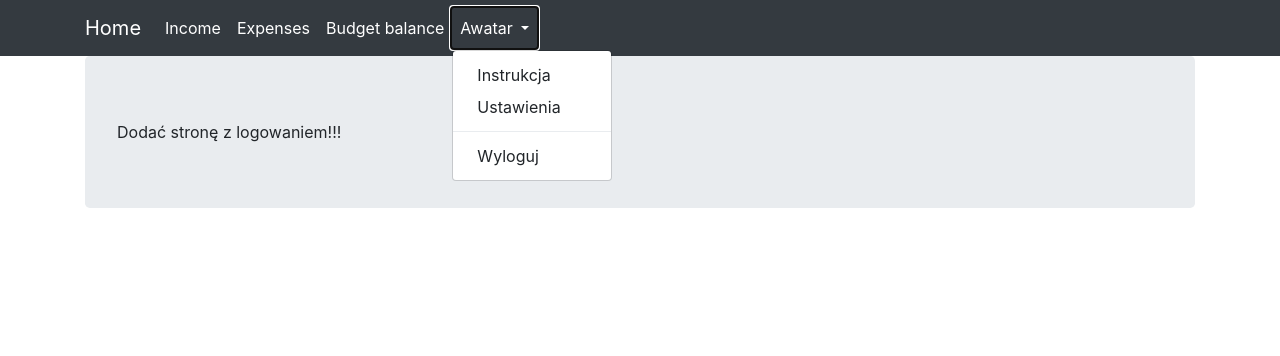
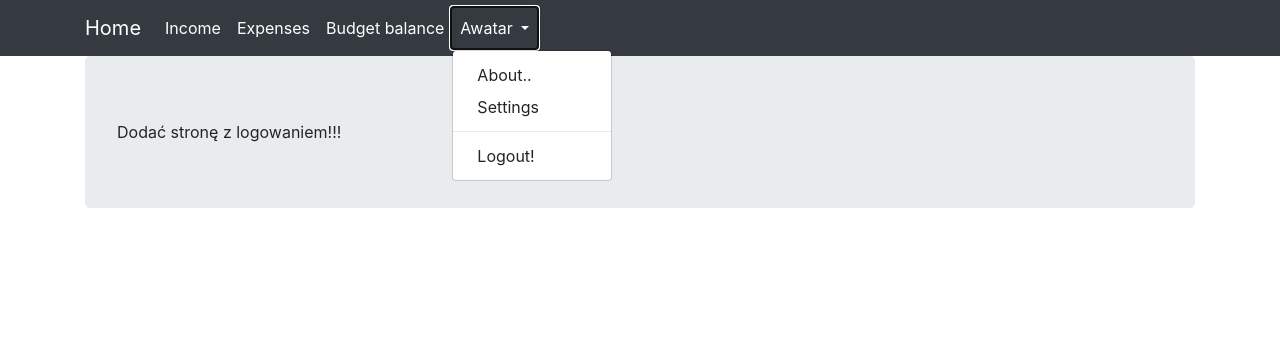
Before and after one commit to SDA-projekt-koncowy/Domowy_budzet, a Django app: page / in a window 1280 px wide, after a click on "Awatar". Shown: the top 356 px of the page. Run offline with Django 3.2, Linux system fonts and the light colour scheme; some libraries are stand-ins or nearby versions.

Commit message:
rename awatar list

```diff
--- a/home_budget/budget/templates/base.html
+++ b/home_budget/budget/templates/base.html
@@ -38,10 +38,10 @@
                 Awatar
               </a>
                <div class="dropdown-menu" aria-labelledby="navbarDropdown">
-                <a class="dropdown-item" href="/" target="_blank">Instrukcja</a>
-                <a class="dropdown-item" href="/">Ustawienia</a>
+                <a class="dropdown-item" href="/" target="_blank">About..</a>
+                <a class="dropdown-item" href="/">Settings</a>
                 <div class="dropdown-divider"></div>
-                 <a class="dropdown-item" href="/">Wyloguj</a>
+                 <a class="dropdown-item" href="/">Logout!</a>
               </div>
             </li>
           </div>
```
